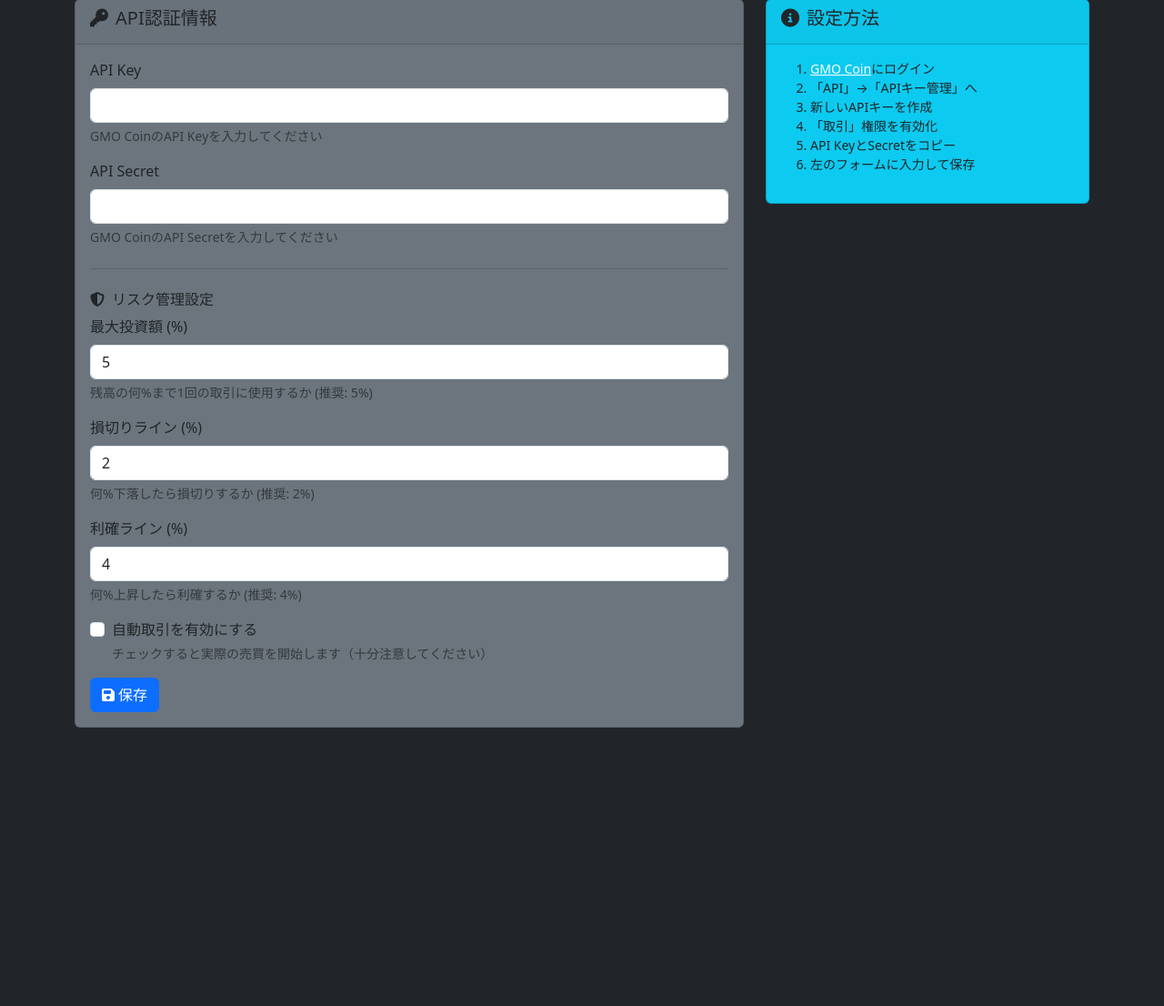
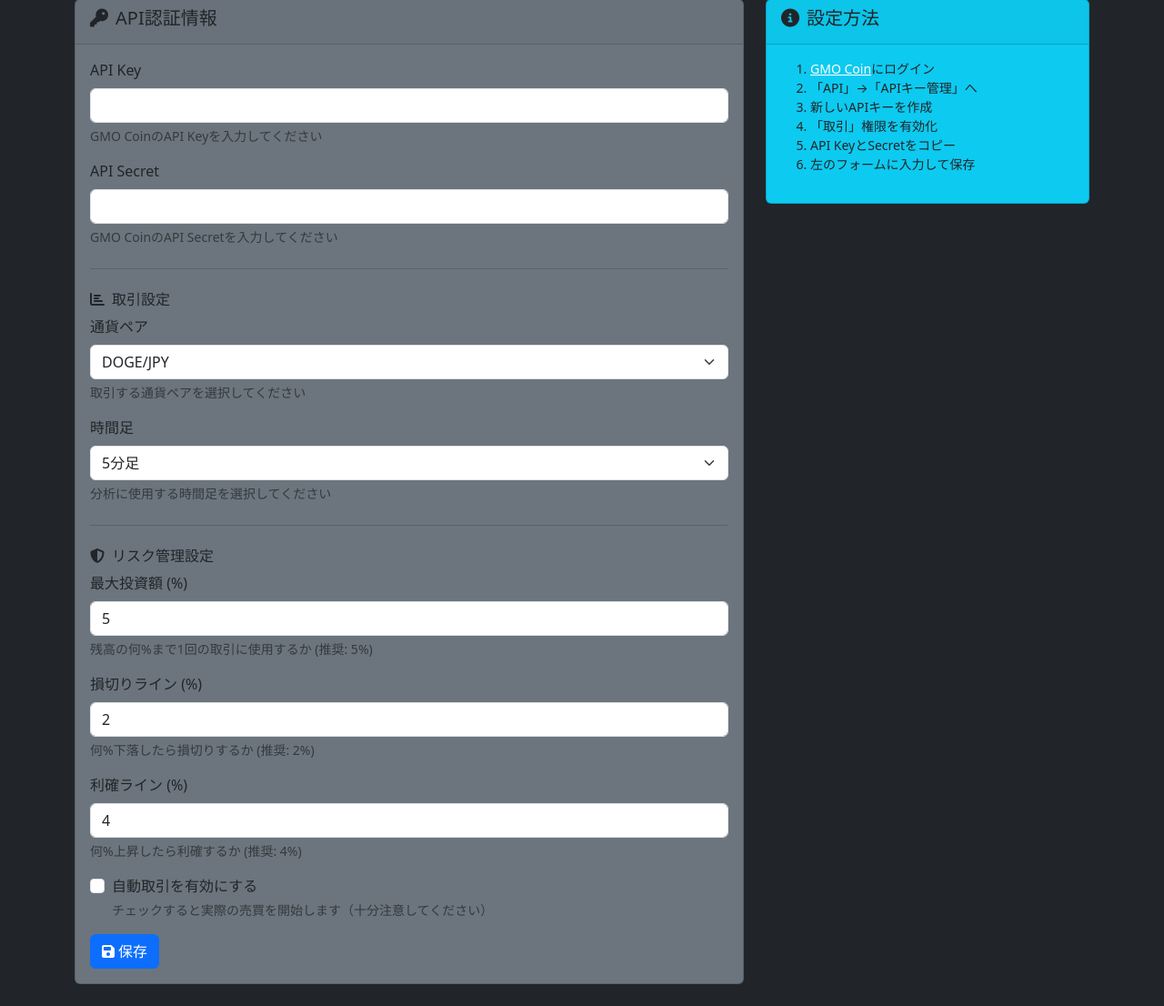
Before and after one commit to Digitalian-pon/crypto-trading-bot, a Flask app: page /settings in a window 1280 px wide. Shown: the part 137-1243 px from the top of the page at 91% size. Before the commit the page ends 937 px from the top, so only its background shows below. Run offline with Flask 3, Linux system fonts and the light colour scheme.

Commit message:
✨ Add dynamic symbol and timeframe UI controls
- Add timeframe field to TradingSettings model
- Implement currency pair and timeframe selection in settings UI
- Update trading bot to use dynamic timeframe from user settings
- Add automatic data limit calculation based on timeframe
- Support 1m, 5m, 15m, 30m, 1h, 4h, 1d timeframes
- Update database schema with timeframe column

🤖 Generated with [Claude Code](https://claude.ai/code)

Co-Authored-By: Claude <noreply@anthropic.com>

```diff
--- a/app.py
+++ b/app.py
@@ -358,9 +358,12 @@ with app.app_context():
         if request.method == 'POST':
             api_key = request.form.get('api_key', '').strip()
             api_secret = request.form.get('api_secret', '').strip()
-            symbol = request.form.get('symbol', '').strip()
+            currency_pair = request.form.get('currency_pair', '').strip()
             timeframe = request.form.get('timeframe', '').strip()
-            auto_trading = request.form.get('auto_trading') == 'on'  # チェックボックスの値を取得
+            max_position_size = request.form.get('max_position_size', 5)
+            stop_loss = request.form.get('stop_loss', 2)
+            take_profit = request.form.get('take_profit', 4)
+            auto_trading = request.form.get('auto_trading') == 'on'
 
             success_count = 0
 
@@ -387,9 +390,9 @@ with app.app_context():
                     flash('API認証情報の保存に失敗しました', 'error')
 
             # Save trading settings if provided
-            if symbol and timeframe:
-                if save_trading_settings(symbol, timeframe):
-                    flash(f'取引設定を保存しました: {symbol}, {timeframe}', 'success')
+            if currency_pair and timeframe:
+                if save_trading_settings(currency_pair, timeframe):
+                    flash(f'取引設定を保存しました: {currency_pair}, {timeframe}', 'success')
                     success_count += 1
                 else:
                     flash('取引設定の保存に失敗しました', 'error')
@@ -402,14 +405,21 @@ with app.app_context():
                         from models import TradingSettings
                         user.settings = TradingSettings(
                             user_id=user.id,
-                            currency_pair=symbol or 'DOGE_JPY',
-                            trading_enabled=auto_trading
+                            currency_pair=currency_pair or 'DOGE_JPY',
+                            timeframe=timeframe or '5m',
+                            trading_enabled=auto_trading,
+                            stop_loss_percentage=float(stop_loss),
+                            take_profit_percentage=float(take_profit)
                         )
                         db.session.add(user.settings)
                     else:
                         user.settings.trading_enabled = auto_trading
-                        if symbol:
-                            user.settings.currency_pair = symbol
+                        if currency_pair:
+                            user.settings.currency_pair = currency_pair
+                        if timeframe:
+                            user.settings.timeframe = timeframe
+                        user.settings.stop_loss_percentage = float(stop_loss)
+                        user.settings.take_profit_percentage = float(take_profit)
 
                     db.session.commit()
                     status_msg = "有効" if auto_trading else "無効"
--- a/models.py
+++ b/models.py
@@ -44,6 +44,7 @@ def create_models():
         id = db.Column(db.Integer, primary_key=True)
         user_id = db.Column(db.Integer, db.ForeignKey('user.id'), nullable=False)
         currency_pair = db.Column(db.String(20), default='DOGE_JPY')
+        timeframe = db.Column(db.String(10), default='5m')  # 1m, 5m, 15m, 30m, 1h, 4h, 1d
         trading_enabled = db.Column(db.Boolean, default=False)
         investment_amount = db.Column(db.Float, default=0.0)
         risk_level = db.Column(db.String(20), default='medium')  # low, medium, high
--- a/setting.ini
+++ b/setting.ini
@@ -1,6 +1,6 @@
 [api_credentials]
-api_key = FXhblJAz9Ql0G3pCo5p/+S9zkFw6r2VC
-api_secret = /YiZoJlRybHnKAO78go6Jt9LKQOS/EwEEe47UyEl6YbXo7XA84fL+Q/k3AEJeCBo
+api_key = thuyoshi1
+api_secret = thuyoshi123
 
 [application]
 debug = True
@@ -8,3 +8,7 @@ secret_key = your_secret_key_here
 
 [database]
 database_uri = sqlite:///instance/crypto_trader.db
+
+[trading]
+default_symbol = DOGE_JPY
+default_timeframe = 5m
--- a/templates/simple_settings.html
+++ b/templates/simple_settings.html
@@ -52,6 +52,36 @@
                                 <label for="api_secret" class="form-label">API Secret</label>
                                 <input type="password" class="form-control" id="api_secret" name="api_secret" required>
                                 <div class="form-text">GMO CoinのAPI Secretを入力してください</div>
+                            </div>
+
+                            <hr class="my-4">
+                            <h6><i class="fas fa-chart-bar me-2"></i>取引設定</h6>
+
+                            <div class="mb-3">
+                                <label for="currency_pair" class="form-label">通貨ペア</label>
+                                <select class="form-select" id="currency_pair" name="currency_pair" required>
+                                    <option value="DOGE_JPY">DOGE/JPY</option>
+                                    <option value="BTC_JPY">BTC/JPY</option>
+                                    <option value="ETH_JPY">ETH/JPY</option>
+                                    <option value="XRP_JPY">XRP/JPY</option>
+                                    <option value="LTC_JPY">LTC/JPY</option>
+                                    <option value="BCH_JPY">BCH/JPY</option>
+                                </select>
+                                <div class="form-text">取引する通貨ペアを選択してください</div>
+                            </div>
+
+                            <div class="mb-3">
+                                <label for="timeframe" class="form-label">時間足</label>
+                                <select class="form-select" id="timeframe" name="timeframe" required>
+                                    <option value="1m">1分足</option>
+                                    <option value="5m" selected>5分足</option>
+                                    <option value="15m">15分足</option>
+                                    <option value="30m">30分足</option>
+                                    <option value="1h">1時間足</option>
+                                    <option value="4h">4時間足</option>
+                                    <option value="1d">日足</option>
+                                </select>
+                                <div class="form-text">分析に使用する時間足を選択してください</div>
                             </div>
 
                             <hr class="my-4">
```
Also changed, not shown: services/trading_bot.py (+28 -2 lines).
